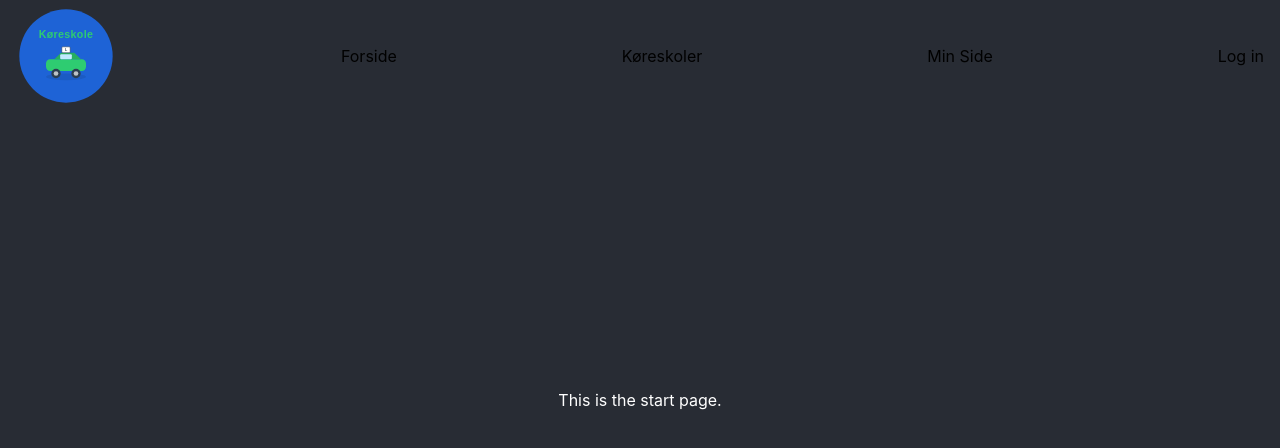
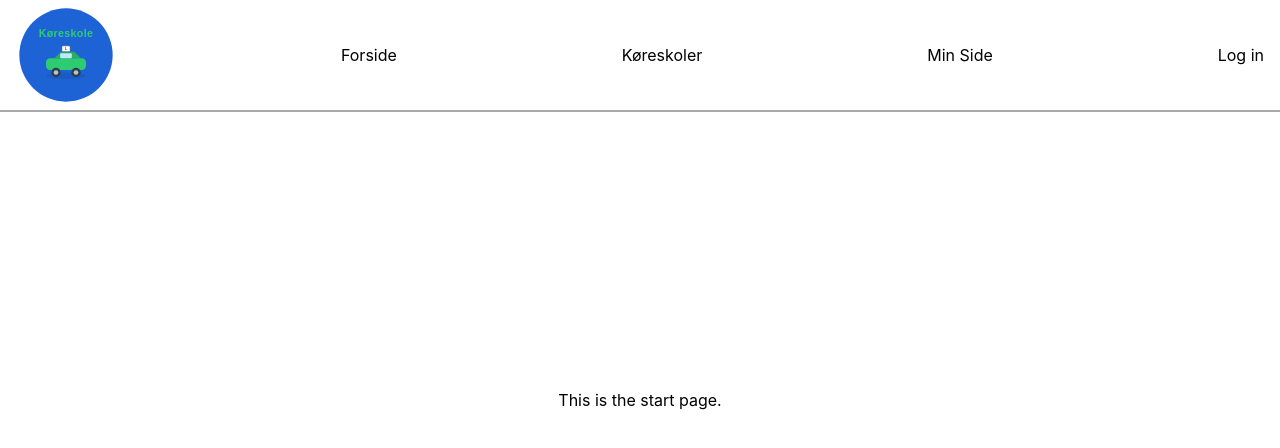
Before and after one commit to RATCM/DrivingSchoolWebsite, a React (Create React App) app: page / in a window 1280 px wide. Shown: the top 448 px of the page. Built offline with nearby package versions, Linux system fonts and the light colour scheme.

Commit message:
Added react-router to use for page navigation and updated style for topbar

```diff
--- a/package.json
+++ b/package.json
@@ -13,6 +13,7 @@
     "@types/react-dom": "^19.2.3",
     "react": "^19.2.4",
     "react-dom": "^19.2.4",
+    "react-router-dom": "^7.13.1",
     "react-scripts": "5.0.1",
     "typescript": "^4.9.5",
     "web-vitals": "^2.1.4"
--- a/src/App.css
+++ b/src/App.css
@@ -11,8 +11,9 @@
   display: flex;
   align-items: center;
   justify-content: space-between;
-  background-color: #282c34;
+  background-color: White;
   padding: 0 16px;           /* no vertical padding -> stable height */
+  border-bottom: 2px solid darkgray;
 }
 
 /* Ensure the topbar logo stays small */
@@ -35,10 +36,10 @@
   flex: 1;
   overflow: auto;
 
-  background-color: #282c34;
+  background-color: White;
   display: flex;
   align-items: center;
   justify-content: center;
 
-  color: white;
+  color: Black;
 }
```
Also changed, not shown: 1 other file (tests, documents, lock files or other folders).
